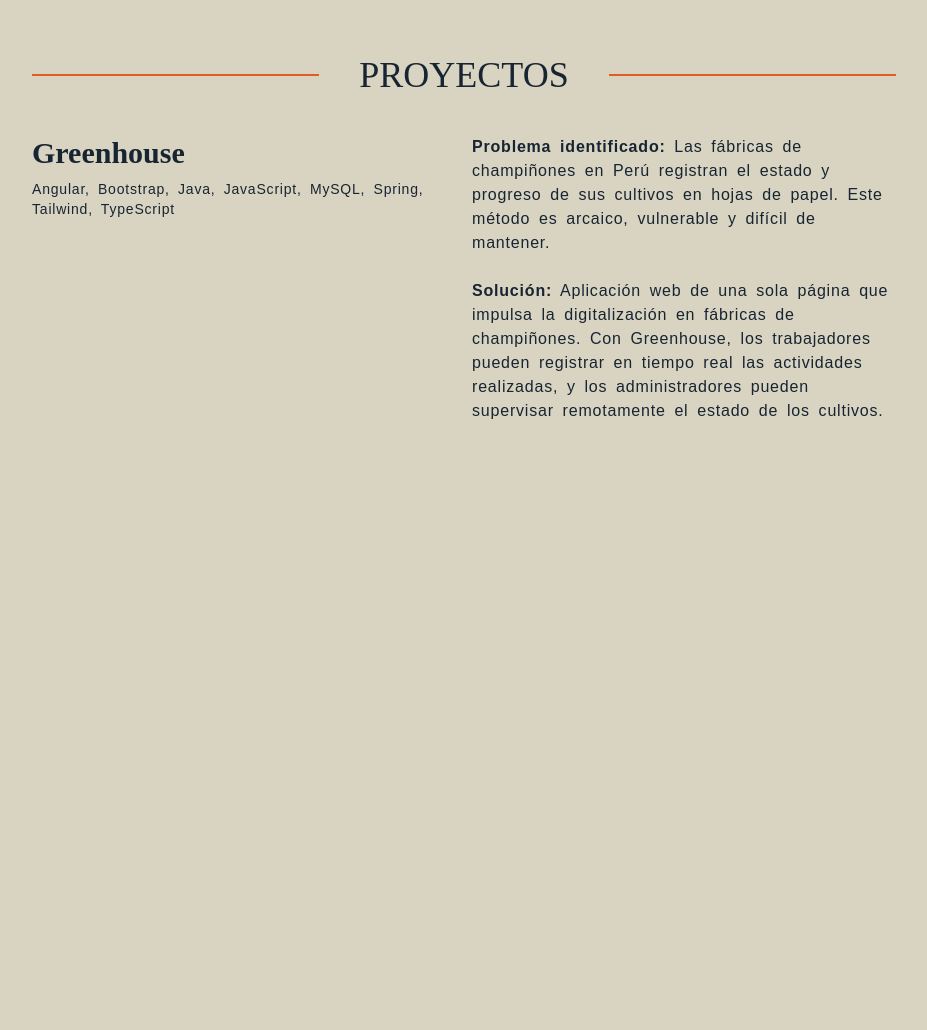
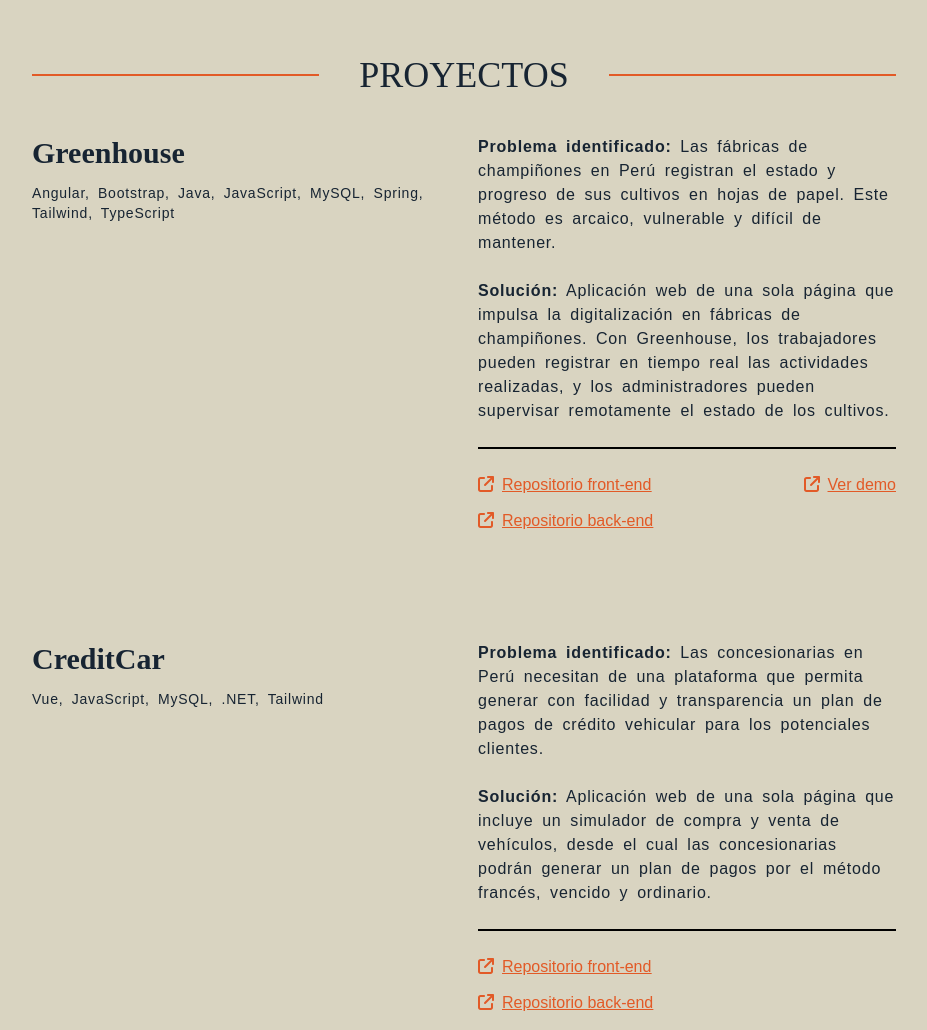
Before and after one commit to alanegd/alangalavis-portfolio, a Gatsby site: page / in a window 1280 px wide. Shown: the part 1280-2310 px from the top of the page, without its empty margins (172-1099 px from the left). Before the commit the page ends 1743 px from the top, so only its background shows below. Built offline with nearby package versions, Linux system fonts and the light colour scheme; Gatsby itself is replaced by a stand-in of ours.

Commit message:
feat: Project info is now recovered from json file

```diff
--- a/gatsby-config.js
+++ b/gatsby-config.js
@@ -6,10 +6,19 @@ module.exports = {
     title: `alanegd`,
     siteTitle: `alanegd`,
     description: `Alan Galavis personal portfolio`,
-    siteUrl: `https://www.yourdomain.tld`
+    siteUrl: `https://alanegd.netlify.app/`
   },
   plugins: [
     "gatsby-plugin-postcss",
+    "gatsby-transformer-remark",
+    "gatsby-transformer-json",
+    {
+      resolve: `gatsby-source-filesystem`,
+      options: {
+        name: `projects`,
+        path: `${__dirname}/src/projects/`,
+      },
+    },
     {
       resolve: `gatsby-plugin-manifest`,
       options: {
--- a/package.json
+++ b/package.json
@@ -25,6 +25,9 @@
     "gatsby": "^5.12.11",
     "gatsby-plugin-manifest": "^5.12.3",
     "gatsby-plugin-postcss": "^6.12.0",
+    "gatsby-source-filesystem": "^5.13.0",
+    "gatsby-transformer-json": "^5.13.0",
+    "gatsby-transformer-remark": "^6.13.0",
     "postcss": "^8.4.32",
     "react": "^18.2.0",
     "react-dom": "^18.2.0",
--- /dev/null
+++ b/src/components/layout/Project.js
@@ -0,0 +1,45 @@
+import React from 'react';
+import { FontAwesomeIcon } from '@fortawesome/react-fontawesome';
+import { faExternalLink } from '@fortawesome/free-solid-svg-icons';
+
+export default function Project({ project }) {
+  const { title, problem, solution, stack, siteLink, repositories } = project;
+
+  return (
+    <div className="flex flex-col md:flex-row md:gap-7 text-[#172432]">
+      <div className="md:w-1/2 mb-9">
+        <h2 className="mb-3 font-semibold text-4xl md:text-3xl text-[#172432]">{title}</h2>
+        <p className="text-sm">{stack.join(', ')}</p>
+      </div>
+
+      <div className="md:w-1/2">
+        <p><span className="font-bold">Problema identificado:</span> {problem}</p>
+        <br />
+        <p><span className="font-bold">Solución:</span> {solution}</p>
+        <br />
+
+        <hr className="w-full h-0.5 bg-black border-0 mb-6" />
+
+        <div className="flex justify-between">
+          <ul>
+            {repositories.map((repo, index) => {
+              const [displayText, repoLink] = repo.split('|');
+              return repoLink ? (
+                <li className="mb-3 text-[#E25A27] underline" key={index}>
+                  <FontAwesomeIcon icon={faExternalLink} style={{ marginRight: '8px', width: '16px' }} />
+                  <a href={repoLink}>{displayText}</a>
+                </li>
+              ) : null;
+            })}
+          </ul>
+
+          {siteLink && (
+            <a className="text-[#E25A27] underline" href={siteLink}>
+              <FontAwesomeIcon icon={faExternalLink} style={{ marginRight: '8px', width: '16px' }} />Ver demo
+            </a>
+          )}
+        </div>
+      </div>
+    </div>
+  );
+}
--- a/src/components/sections/ProjectsSection.js
+++ b/src/components/sections/ProjectsSection.js
@@ -1,7 +1,12 @@
 import React from 'react';
 import * as styles from '../../styles/projects.module.css';
+import Project from '../layout/Project';
+import projectsData from '../../projects/projects.json';
+
 
 export default function ProjectsSection() {
+  const projects = projectsData;
+
   return (
     <section
       id="projects"
@@ -16,27 +21,14 @@ export default function ProjectsSection() {
           <hr className="w-full h-0.5 bg-[#E25A27] border-0 mb-2" />
         </div>
 
-        <div className="flex flex-col md:flex-row text-[#172432]">
-          <div className="md:w-1/2 mb-8 md:mr-4">
-            <h2 className="mb-2 font-semibold text-4xl md:text-3xl text-[#172432]">Greenhouse</h2>
-            <p className="text-sm">Angular, Bootstrap, Java, JavaScript, MySQL, Spring, Tailwind, TypeScript</p>
+        <div className="text-[#172432]">
+          {projects.map((project, index) => (
+          <div key={index} className="mb-24">
+            <Project project={project} />
           </div>
+          ))}
+        </div>
 
-          <div className="md:w-1/2">
-            <p>
-              <span className="font-bold">Problema identificado:</span> Las fábricas de champiñones en Perú registran el
-              estado y progreso de sus cultivos en hojas de papel. Este método es arcaico, vulnerable y difícil de
-              mantener.
-            </p>
-            <br />
-            <p>
-              <span className="font-bold">Solución:</span> Aplicación web de una sola página que impulsa la
-              digitalización en fábricas de champiñones. Con Greenhouse, los trabajadores pueden registrar en tiempo
-              real las actividades realizadas, y los administradores pueden supervisar remotamente el estado de los
-              cultivos.
-            </p>
-          </div>
-        </div>
       </div>
     </section>
   );
--- a/src/pages/index.js
+++ b/src/pages/index.js
@@ -1,6 +1,5 @@
 import * as React from "react"
 import Layout from "../components/layout/Layout"
-import HeroSection from "../components/sections/HeroSection"
 import AboutSection from "../components/sections/AboutSection"
 import ProjectsSection from "../components/sections/ProjectsSection"
 
--- /dev/null
+++ b/src/projects/projects.json
@@ -0,0 +1,24 @@
+[
+    {
+      "title": "Greenhouse",
+      "problem": "Las fábricas de champiñones en Perú registran el estado y progreso de sus cultivos en hojas de papel. Este método es arcaico, vulnerable y difícil de mantener.",
+      "solution": "Aplicación web de una sola página que impulsa la digitalización en fábricas de champiñones. Con Greenhouse, los trabajadores pueden registrar en tiempo real las actividades realizadas, y los administradores pueden supervisar remotamente el estado de los cultivos.",
+      "stack": ["Angular", "Bootstrap", "Java", "JavaScript", "MySQL", "Spring", "Tailwind", "TypeScript"],
+      "siteLink": "https://integradis-opensource.github.io/LandingPage/",
+      "repositories": [
+        "Repositorio front-end|https://github.com/Integradis-OpenSource/Greenhouse_FrontEnd",
+        "Repositorio back-end|https://github.com/Integradis-OpenSource/greenhouse-platform"
+      ]
+    },
+    {
+      "title": "CreditCar",
+      "problem": "Las concesionarias en Perú necesitan de una plataforma que permita generar con facilidad y transparencia un plan de pagos de crédito vehicular para los potenciales clientes.",
+      "solution": "Aplicación web de una sola página que incluye un simulador de compra y venta de vehículos, desde el cual las concesionarias podrán generar un plan de pagos por el método francés, vencido y ordinario.",
+      "stack": ["Vue", "JavaScript", "MySQL", ".NET", "Tailwind"],
+      "siteLink": "",
+      "repositories": [
+        "Repositorio front-end|https://github.com/upc-pre-202302-si642-si82-creditcar/CreditCar",
+        "Repositorio back-end|https://github.com/upc-pre-202302-si642-si82-creditcar/CreditCar.API"
+      ]
+    }
+  ]
--- a/src/styles/hero.module.css
+++ b/src/styles/hero.module.css
@@ -10,6 +10,6 @@
 .hero img {
     max-width: none;
     width: 35rem;
-    margin-bottom: -100px;
-    margin-left: -125px;
+    margin-bottom: -85px;
+    margin-left: -150px;
 }
```
Also changed, not shown: src/images/texture.svg (added), 1 other file.
